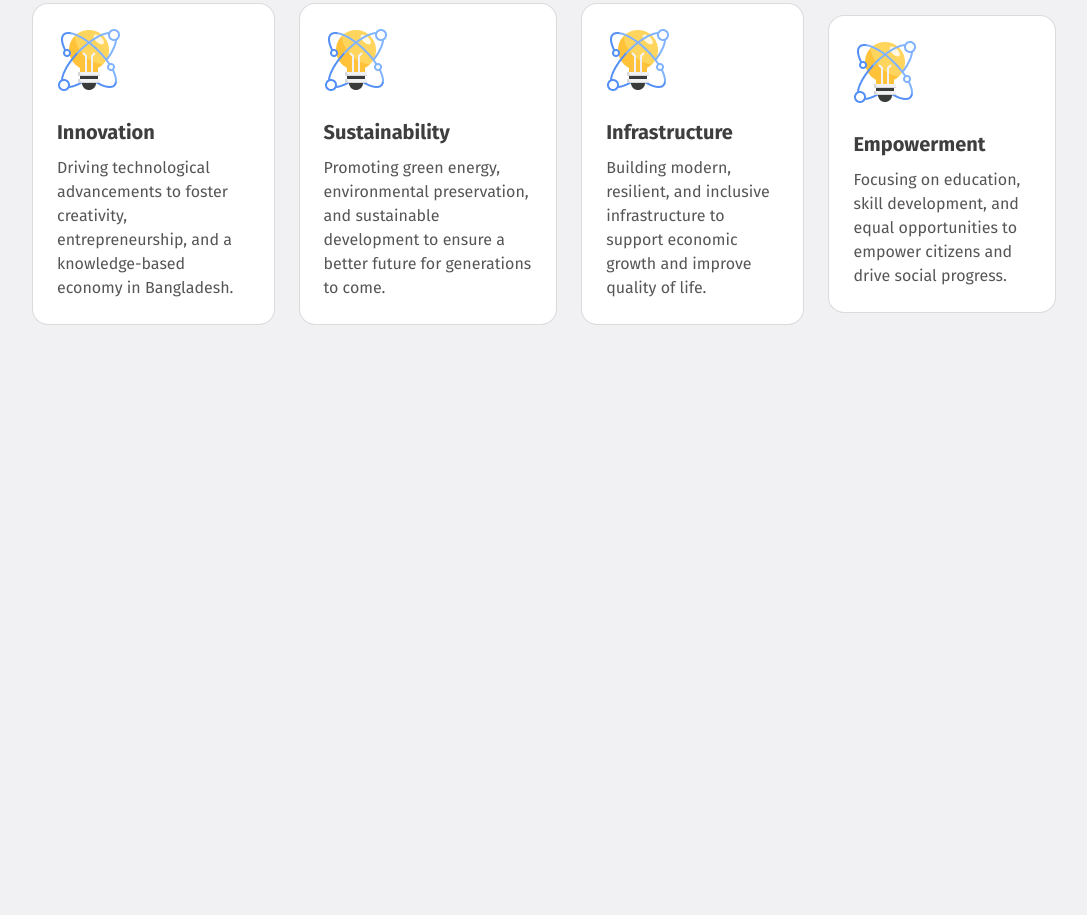
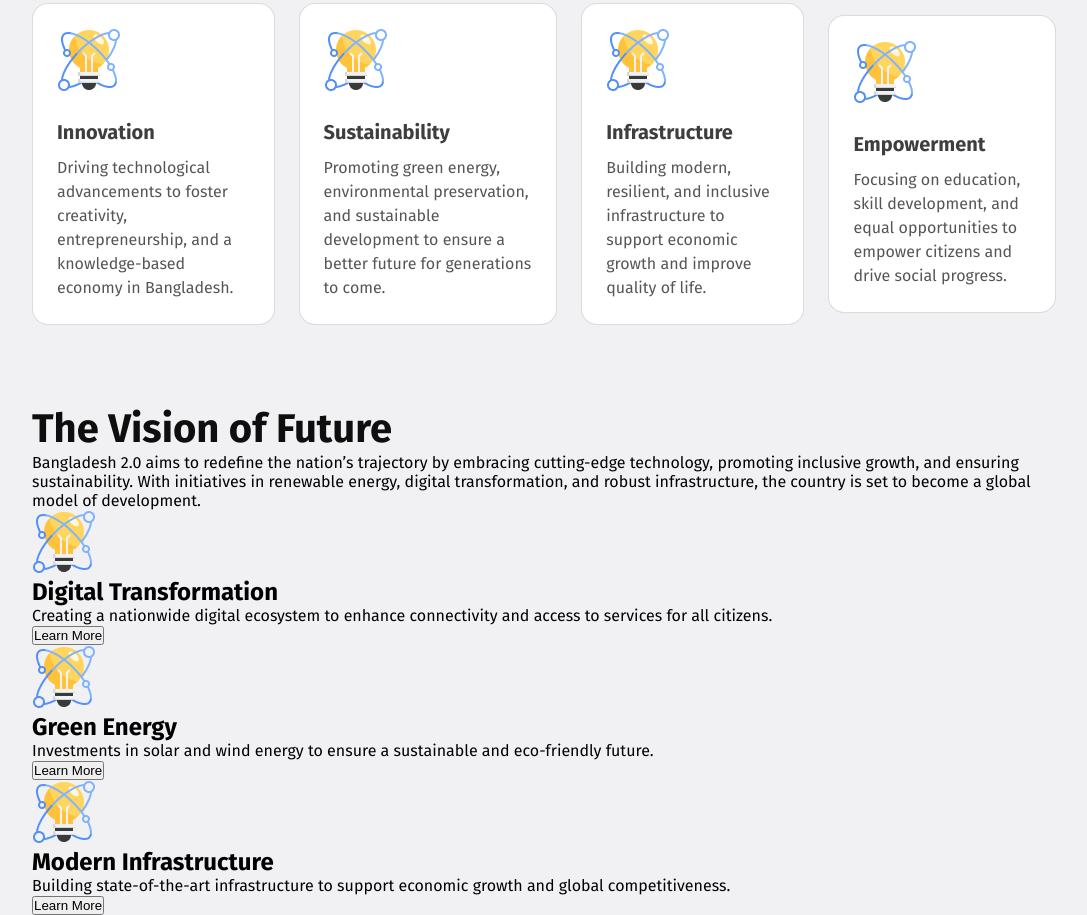
Before and after one commit to md-zeon/assignment-1, a plain HTML site: page index.html in a window 1280 px wide. Shown: the part 957-1872 px from the top of the page, without its empty margins (96-1183 px from the left). Before the commit the page ends 1362 px from the top, so only its background shows below. Drawn offline with Linux system fonts and the light colour scheme.

Commit message:
Now Really Structured Vision of Future Section

```diff
--- a/index.html
+++ b/index.html
@@ -40,7 +40,7 @@
     <main class="container">
         <!-- Pillar of Bangladesh section start -->
         <section class="pillar-container">
-            <h2 class="pillar-title">Pillars of "Bangladesh 2.0"</h2>
+            <h2 class="section-title pillar-title">Pillars of "Bangladesh 2.0"</h2>
             <div class="card-container">
                 <!-- card 1 -->
                 <div class="card">
@@ -69,7 +69,32 @@
             </div>
         </section>
         <!-- Pillar of Bangladesh section end -->
-
+        <!-- Vision of Future Section Start -->
+        <section class="future-vision-container">
+            <h2 class="section-title">The Vision of Future</h2>
+            <p class="section-description vision-description">Bangladesh 2.0 aims to redefine the nation’s trajectory by embracing cutting-edge technology, promoting inclusive growth, and ensuring sustainability. With initiatives in renewable energy, digital transformation, and robust infrastructure, the country is set to become a global model of development.</p>
+            <div class="box-container">
+                <div class="box">
+                    <img src="assets/card-icon.png" alt="card-icon">
+                    <h2 class="box-title">Digital Transformation</h2>
+                    <p class="box-description">Creating a nationwide digital ecosystem to enhance connectivity and access to services for all citizens.</p>
+                    <button class="box-btn">Learn More</button>
+                </div>
+                <div class="box">
+                    <img src="assets/card-icon.png" alt="card-icon">
+                    <h2 class="box-title">Green Energy</h2>
+                    <p class="box-description">Investments in solar and wind energy to ensure a sustainable and eco-friendly future.</p>
+                    <button class="box-btn">Learn More</button>
+                </div>
+                <div class="box">
+                    <img src="assets/card-icon.png" alt="card-icon">
+                    <h2 class="box-title">Modern Infrastructure</h2>
+                    <p class="box-description">Building state-of-the-art infrastructure to support economic growth and global competitiveness.</p>
+                    <button class="box-btn">Learn More</button>
+                </div>
+            </div>
+        </section>
+        <!-- Vision of Future Section End -->
     </main>
 </body>
 </html>
--- a/styles/style.css
+++ b/styles/style.css
@@ -40,6 +40,12 @@ body {
 .btn-primary:hover {
     color: #006A50;
     background-color: transparent;
+}
+
+.section-title {
+    font-size: 40px;
+    font-weight: 700;
+    color: #0E0E0E;
 }
 
 /*
@@ -125,9 +131,6 @@ body {
 }
 
 .pillar-title {
-    font-size: 40px;
-    font-weight: 700;
-    color: #0E0E0E;
     margin-bottom: 32px;
 }
 
```
